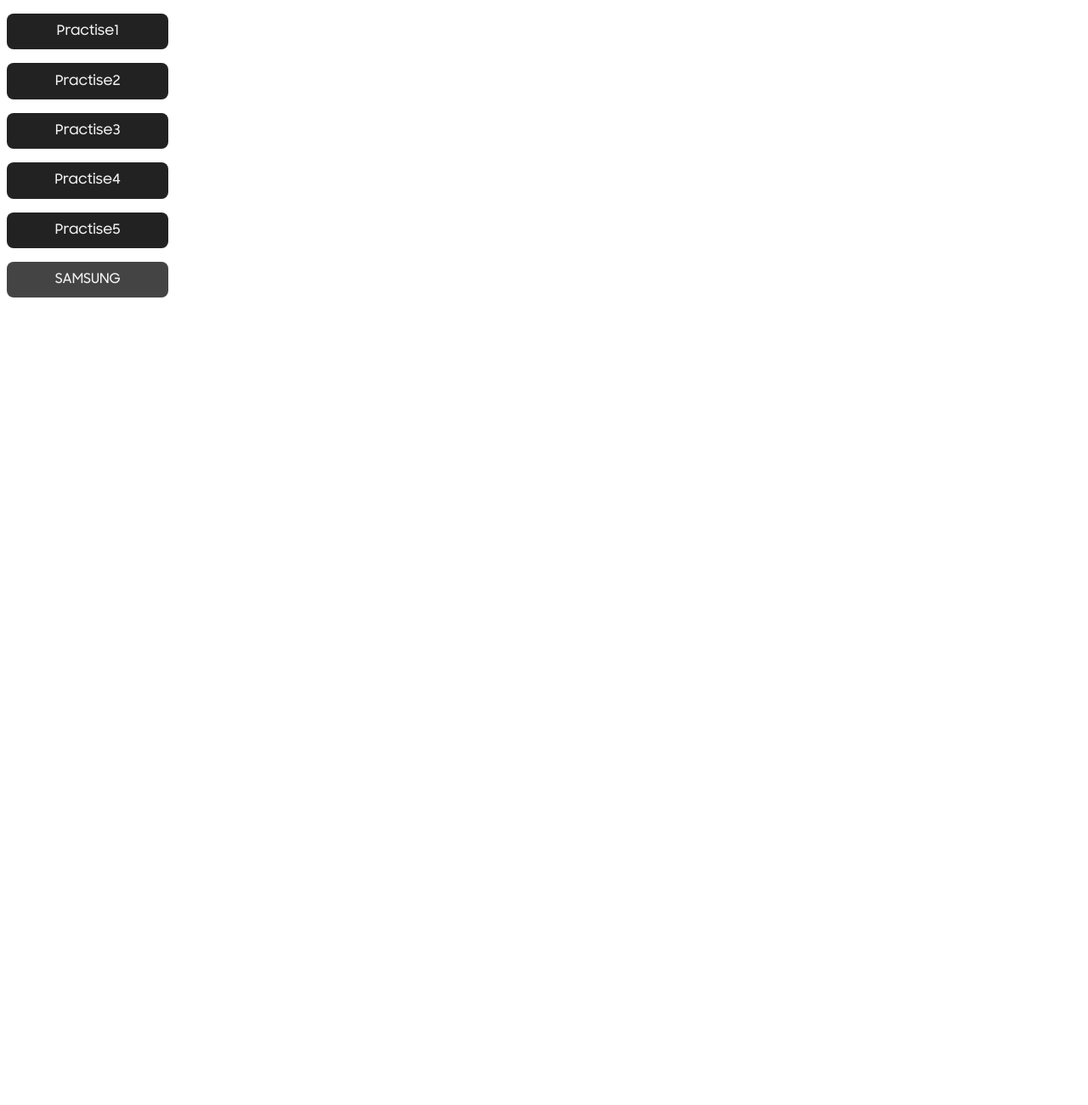
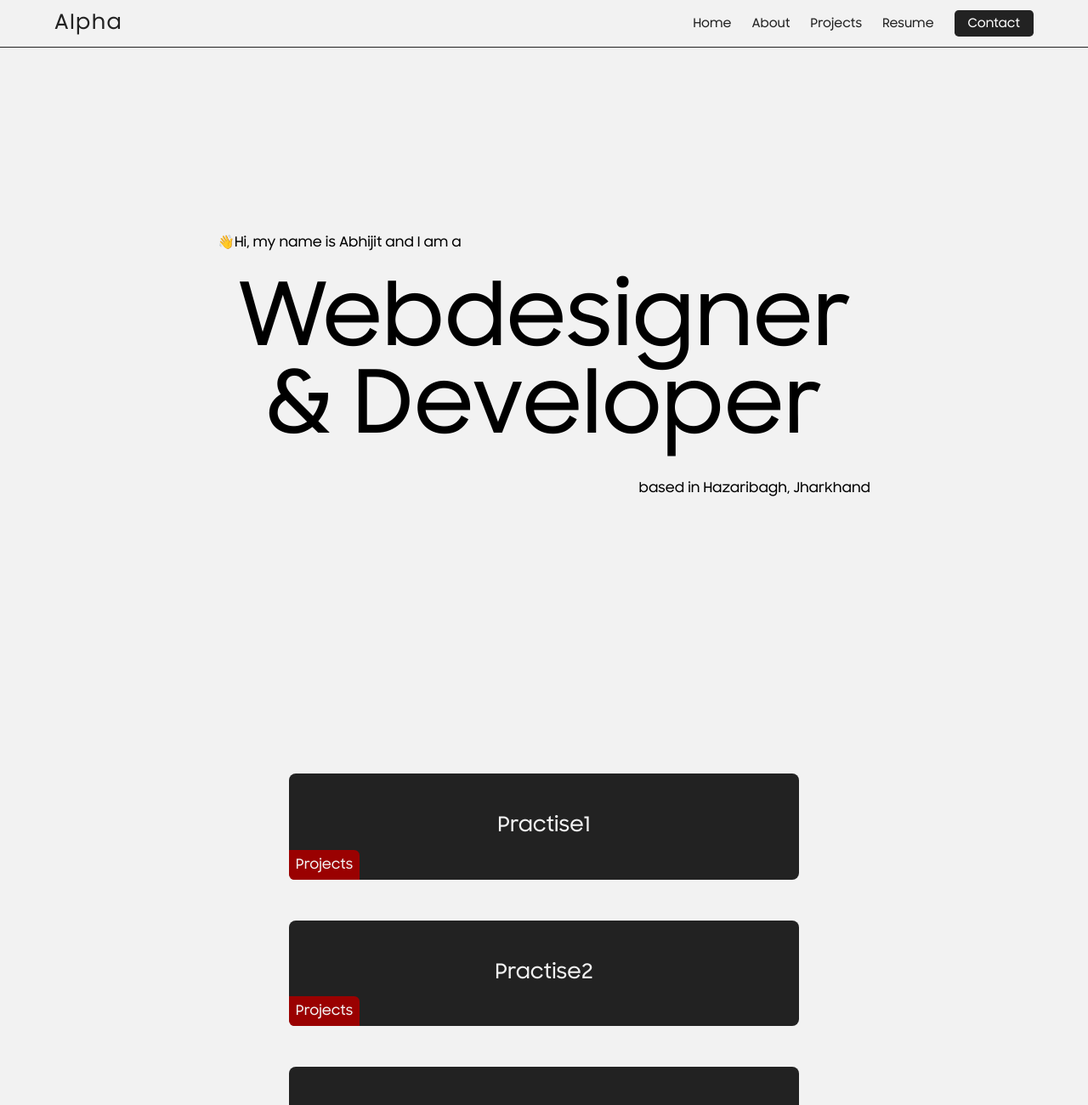
Before and after one commit to Abhijitkr116/Re-Imagine, a plain HTML site: page index.html in a window 1280 px wide. Shown: the top 1300 px of the page at 85% size. Before the commit the page ends 800 px from the top, so only its background shows below. Drawn offline with nearby package versions, Linux system fonts and the light colour scheme.

Commit message:
Redesigned the index

```diff
--- a/Style.css
+++ b/Style.css
@@ -1,3 +1,7 @@
+@font-face {
+    font-family: dm;
+    src: url(fonts/Dm\ sans\ 9pt.ttf);
+}
 @font-face {
     font-family: samsung;
     src: url(fonts/samsungsharpsans-medium_v2.ttf);
@@ -12,151 +16,124 @@ html, body{
     width: 100%;
     font-family: samsung;
 }
+body{
+    background-color: #f2f2f2;
+}
 nav{
-    /* background-color: cadetblue; */
     display: flex;
     justify-content: space-between;
     align-items: center;
-    padding: 1.5rem 8vw;
-    display: flex;
-    align-items: center;
+    background-color: transparent;
     width: 100%;
-    position: absolute;
+    height: 3.5rem;
+    padding: 0 5vw;
+    border-bottom: 1px solid #222;
 
-    & a{
-        text-decoration: none;
+    & .first-nav h2{
         color: #222;
-        font-family: samsung;
-        color: #fefefe;
-    }
-    & .first-nav{
-        display: flex;
-        gap: 3rem;
+        letter-spacing: 0.1rem;
     }
     & .second-nav{
         display: flex;
         justify-content: center;
         align-items: center;
-        gap: 1rem;
+        gap: 1.5rem;
+
+        & a{
+            text-decoration: none;
+            color: #222;
+            font-size: 0.9rem;
+        }
+        & .btn{
+            background-color: #222;
+            color: #fff;
+            padding: 0.4rem 1rem;
+            border-radius: 0.3rem;
+        }
+        & .btn:hover{
+            background-color: #333;
+        }
+        & .icon{
+            font-size: 1.5rem;
+            display: none;
+        }
     }
-    & .second-nav a{
-        font-size: 1.5rem;
-    }
-
+}
+main{
+    width: 100%;
 }
 .page1{
-    background: linear-gradient(90deg, rgb(48, 46, 47) 0%, rgba(25,25,25,1) 50%);
-    height: 100vh;
-    width: 100%;
-    padding: 0 8vw;
+    height: 93.6vh;
+    width: 100vw;
     display: flex;
+    justify-content: center;
     align-items: center;
-    text-wrap: wrap;
 
-    & .image{
-        height: 70%;
-        width: 500px;
-        /* background-color: #47a85c; */
-        display: flex;
-        align-items: center;
-        justify-content: center;
-
-    }
-    & .content{
-        height: 90%;
+    & .contents{
         width: 60%;
-        /* background-color: #0f511e; */
         display: flex;
         flex-direction: column;
         justify-content: center;
+        align-items: center;
         gap: 2rem;
 
+        & .head-p{
+            width: 100%;
+        }
         & h2{
-            color: #F8F8F8;
-            font-size: 5rem;
-            line-height: 5rem;
+            font-weight: 900;
+            font-size: 8vw;
+            text-align: center;
+            line-height: 8vw;
         }
-        & h2 span{
-            color: #7B7895;
-        }
-        & p{
-            font-size: 0.9rem;
-            color: #F8F8F8;
-            width: 80%;
-            letter-spacing: 0.03rem;
-        }
-        & .buttons{
-            display: flex;
-            align-items: center;
-            gap: 1rem;
-
-            & button{
-                font-size: 1.2rem;
-                border: none;
-                padding: 0.8rem 4rem;
-                color: #dfdfdf;
-                cursor: pointer;
-                border-radius: 2rem;
-                background: linear-gradient(90deg, rgba(168,170,208,1) 0%, rgba(77,76,115,1) 56%);
-            }
-            &  a{
-                font-size: 1.2rem;
-                text-decoration: none;
-                color: #fefefe;
-                border: 2px solid #fff;
-                padding: 0.55rem 1.5rem;
-                border-radius: 2rem;
-            }
+        & .foot-p{
+            width: 100%;
+            text-align: end;
         }
     }
 }
-
 .page2{
     height: 100vh;
     width: 100%;
-    background-color: #C1BDBC;
+    padding: 7vw 5vw;
     display: flex;
+    justify-content: center;
+    align-items: center;
+    flex-wrap: wrap;
+    gap: 2rem;
 
-    & .image{
-        height: 100%;
-        width: 65%;
-        background-image: url(https://www.samsung.com/global/galaxy/galaxy-buds-pro/images/galaxy-buds-pro-noise-cancel-model_v2.png);
-        background-position: center;
-        background-size: cover;
+    & a{
+        text-decoration: none;
+        background-color: #222;
+        color: #f2f2f2;
+        padding: 2rem 2rem;
+        border-radius: 0.5rem;
+        width: 600px;
+        height: 20%;
+        border: none;
+        display: block;
+        margin-top: 1rem;
+        display: grid;
+        place-items: center;
+        transition: all 0.3s ease;
+        font-size: 1.5rem;
+        position: relative;
     }
-    & .content{
-        height: 100%;
-        width: 35%;
-        /* background-color: goldenrod; */
-        padding: 0 5vw 0 0;
-        color: #fff;
-        display: flex;
-        flex-direction: column;
-        justify-content: center;
-        gap: 2.5rem;
-        margin-left: -3vw;
-
-        & h2{
-            font-size: 4rem;
-            line-height: 4rem;
-            margin-left: -13vw;
-
-        }
-        & button{
-            width: 4rem;
-            height: 4rem;
-            font-size: 2rem;
-            border: none;
-            border-radius: 50%;
-            cursor: pointer;
-            background: none;
-            border: 2px solid #fff;
-            color: #fff;
-            transition: all 0.3s ease;
-        }
-        & button:hover{
-            color: #222;
-        }
+    & a span{
+        position: absolute;
+        bottom: 0;
+        left: 0;
+        padding: 0.5rem 0.5rem 0.4rem 0.5rem;
+        font-size: 1rem;
+        border-bottom-left-radius: 0.4rem;
+        border-top-right-radius: 0.4rem;
+        background-color: #9a0101;
     }
-
+    & a:hover{
+        scale: 0.97;
+        background-color: #333;
+    }
+    & a:nth-child(6){
+        background-color: #444;
+    }
 }
--- a/index.html
+++ b/index.html
@@ -4,39 +4,45 @@
     <meta charset="UTF-8">
     <meta name="viewport" content="width=device-width, initial-scale=1.0">
     <title>Re-Imagine</title>
+    <link rel="stylesheet" href="style.css">
+    <link href="https://cdn.jsdelivr.net/npm/remixicon@4.2.0/fonts/remixicon.css" rel="stylesheet"/>
 </head>
 <body>
-    <a href="practise1.html">Practise1</a>
-    <a href="practise2.html">Practise2</a>
-    <a href="practise3.html">Practise3</a>
-    <a href="practise4.html">Practise4</a>
-    <a href="practise5.html">Practise5</a>
-    <a href="samsung.html">Samsung</a>
+    <nav>
+        <div class="first-nav"><h2>Alpha</h2></div>
+        <div class="second-nav">
+            <a href="#">Home</a>
+            <a href="#">About</a>
+            <a href="#">Projects</a>
+            <a href="#">Resume</a>
+            <a href="#" class="btn">Contact</a>
+            <a class="ri-menu-2-fill icon"></a>
+        </div>
+    </nav>
+    <main>
+        <div class="page1">
+            <div class="contents">
+                <div class="head-p">
+                    <p>👋Hi, my name is Abhijit and I am a</p>
+                </div>
+                <h2>Webdesigner<br>
+                & Developer</h2>
+                <div class="foot-p">
+                    <p>based in Hazaribagh, Jharkhand</p>
+                </div>
+            </div>
+        </div>
+        <div class="page2">
+            <a href="practise1.html">Practise1<span>Projects</span></a>
+            <a href="practise2.html">Practise2<span>Projects</span></a>
+            <a href="practise3.html">Practise3<span>Projects</span></a>
+            <a href="practise4.html">Practise4<span>Projects</span></a>
+            <a href="practise5.html">Practise5<span>Projects</span></a>
+            <a href="samsung.html">Samsung<span>Projects</span></a>
+        </div>
+    </main>
+
+    <script src="https://cdnjs.cloudflare.com/ajax/libs/gsap/3.12.2/gsap.min.js" integrity="sha512-16esztaSRplJROstbIIdwX3N97V1+pZvV33ABoG1H2OyTttBxEGkTsoIVsiP1iaTtM8b3+hu2kB6pQ4Clr5yug==" crossorigin="anonymous" referrerpolicy="no-referrer"></script>
+    <script src="script.js"></script>
 </body>
-<style>
-    *{
-        font-family: samsung;
-    }
-    @font-face {
-    font-family: samsung;
-    src: url(fonts/samsungsharpsans-medium_v2.ttf);
-}
-    a{
-        text-decoration: none;
-        background-color: #222;
-        color: #f2f2f2;
-        padding: 0.7rem 2rem;
-        border-radius: 0.5rem;
-        width: 10%;
-        border: none;
-        display: block;
-        margin-top: 1rem;
-        display: grid;
-        place-items: center;
-    }
-    a:nth-child(6){
-        background-color: #444;
-        text-transform: uppercase;
-    }
-</style>
 </html>
--- /dev/null
+++ b/samsung.css
@@ -0,0 +1,162 @@
+@font-face {
+    font-family: samsung;
+    src: url(fonts/samsungsharpsans-medium_v2.ttf);
+}
+*{
+    margin: 0;
+    padding: 0;
+    box-sizing: border-box;
+}
+html, body{
+    height: 100%;
+    width: 100%;
+    font-family: samsung;
+}
+nav{
+    /* background-color: cadetblue; */
+    display: flex;
+    justify-content: space-between;
+    align-items: center;
+    padding: 1.5rem 8vw;
+    display: flex;
+    align-items: center;
+    width: 100%;
+    position: absolute;
+
+    & a{
+        text-decoration: none;
+        color: #222;
+        font-family: samsung;
+        color: #fefefe;
+    }
+    & .first-nav{
+        display: flex;
+        gap: 3rem;
+    }
+    & .second-nav{
+        display: flex;
+        justify-content: center;
+        align-items: center;
+        gap: 1rem;
+    }
+    & .second-nav a{
+        font-size: 1.5rem;
+    }
+
+}
+.page1{
+    background: linear-gradient(90deg, rgb(48, 46, 47) 0%, rgba(25,25,25,1) 50%);
+    height: 100vh;
+    width: 100%;
+    padding: 0 8vw;
+    display: flex;
+    align-items: center;
+    text-wrap: wrap;
+
+    & .image{
+        height: 70%;
+        width: 500px;
+        /* background-color: #47a85c; */
+        display: flex;
+        align-items: center;
+        justify-content: center;
+
+    }
+    & .content{
+        height: 90%;
+        width: 60%;
+        /* background-color: #0f511e; */
+        display: flex;
+        flex-direction: column;
+        justify-content: center;
+        gap: 2rem;
+
+        & h2{
+            color: #F8F8F8;
+            font-size: 5rem;
+            line-height: 5rem;
+        }
+        & h2 span{
+            color: #7B7895;
+        }
+        & p{
+            font-size: 0.9rem;
+            color: #F8F8F8;
+            width: 80%;
+            letter-spacing: 0.03rem;
+        }
+        & .buttons{
+            display: flex;
+            align-items: center;
+            gap: 1rem;
+
+            & button{
+                font-size: 1.2rem;
+                border: none;
+                padding: 0.8rem 4rem;
+                color: #dfdfdf;
+                cursor: pointer;
+                border-radius: 2rem;
+                background: linear-gradient(90deg, rgba(168,170,208,1) 0%, rgba(77,76,115,1) 56%);
+            }
+            &  a{
+                font-size: 1.2rem;
+                text-decoration: none;
+                color: #fefefe;
+                border: 2px solid #fff;
+                padding: 0.55rem 1.5rem;
+                border-radius: 2rem;
+            }
+        }
+    }
+}
+
+.page2{
+    height: 100vh;
+    width: 100%;
+    background-color: #C1BDBC;
+    display: flex;
+
+    & .image{
+        height: 100%;
+        width: 65%;
+        background-image: url(https://www.samsung.com/global/galaxy/galaxy-buds-pro/images/galaxy-buds-pro-noise-cancel-model_v2.png);
+        background-position: center;
+        background-size: cover;
+    }
+    & .content{
+        height: 100%;
+        width: 35%;
+        /* background-color: goldenrod; */
+        padding: 0 5vw 0 0;
+        color: #fff;
+        display: flex;
+        flex-direction: column;
+        justify-content: center;
+        gap: 2.5rem;
+        margin-left: -3vw;
+
+        & h2{
+            font-size: 4rem;
+            line-height: 4rem;
+            margin-left: -13vw;
+
+        }
+        & button{
+            width: 4rem;
+            height: 4rem;
+            font-size: 2rem;
+            border: none;
+            border-radius: 50%;
+            cursor: pointer;
+            background: none;
+            border: 2px solid #fff;
+            color: #fff;
+            transition: all 0.3s ease;
+        }
+        & button:hover{
+            color: #222;
+        }
+    }
+
+}
--- /dev/null
+++ b/script.js
@@ -0,0 +1,29 @@
+var tl = gsap.timeline();
+
+tl
+
+.from("nav",{
+    y: -300,
+    opacity: 0,
+    duration: 1
+})
+.from(".head-p p",{
+    x: -50,
+    opacity: 0,
+    duration: 0.7
+})
+.from(".contents h2",{
+    // y: 30,
+    opacity: 0,
+    duration: 0.8
+})
+.from(".foot-p p",{
+    x: 50,
+    opacity: 0,
+    duration: 0.7
+})
+// .from(".cards",{
+//     opacity: 0,
+//     duration: 1,
+//     y: 300
+// })
```
Also changed, not shown: samsung.html (+1 -1 lines).
